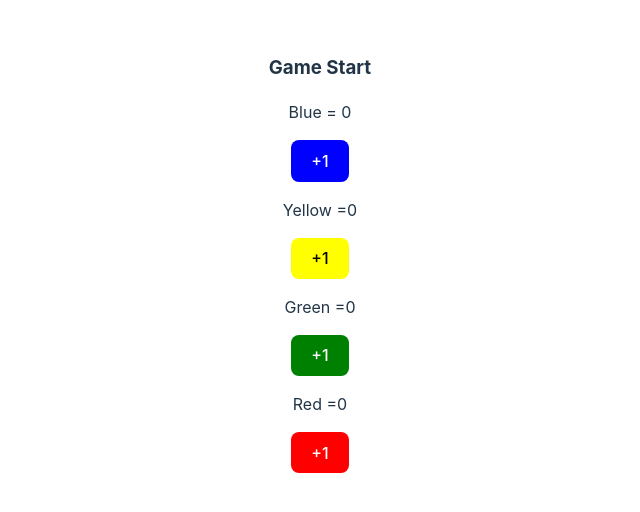
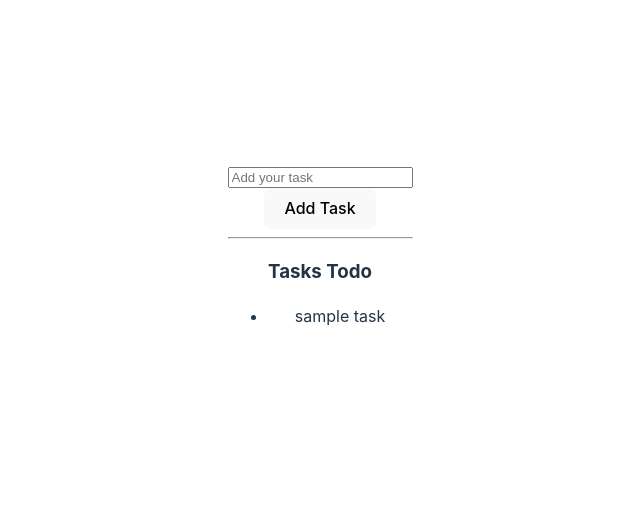
Before and after one commit to Hamadullah12/javascript-course, a React (Vite) app in the folder React/State-React/state-react-app/: page / in a window 1280 px wide. Shown: the part 146-658 px from the top of the page, without its empty margins (320-960 px from the left). Built offline with nearby package versions, Linux system fonts and the light colour scheme.

Commit message:
todo list app has been create

```diff
--- a/React/State-React/state-react-app/src/App.jsx
+++ b/React/State-React/state-react-app/src/App.jsx
@@ -2,13 +2,14 @@
 import Counter from './Counter'
 import LikeButton from './LikeButton'
 import LudoBoard from './LudoBoard'
+import TodoList from './TodoList'
 
 function App() {
 
   return (
     <>
 
-<LudoBoard/>
+<TodoList/>
     </>
   )
 }
--- /dev/null
+++ b/React/State-React/state-react-app/src/TodoList.jsx
@@ -0,0 +1,33 @@
+import { useState } from "react"
+export default function TodoList() {
+    let [todos, setTodos] = useState(["sample task"]);
+    let [newValue, setNewValue] = useState("");
+    let addNewTask=()=>{
+        setTodos([...todos, newValue]);
+        setNewValue("")
+    }
+
+
+
+    let udpateNewValue = (event) => {
+        setNewValue(event.target.value)
+
+    }
+    return (
+        <div>
+            <input type="text" placeholder="Add your task" value={newValue} onChange={udpateNewValue} />
+            <br />
+            <button onClick={addNewTask}>Add Task</button>
+
+            <hr />
+            <h3>Tasks Todo</h3>
+            <ul>
+                {
+                    todos.map((todo)=>(
+                        <li>{ todo}</li>
+                    ))
+                }
+            </ul>
+        </div>
+    )
+}
```
